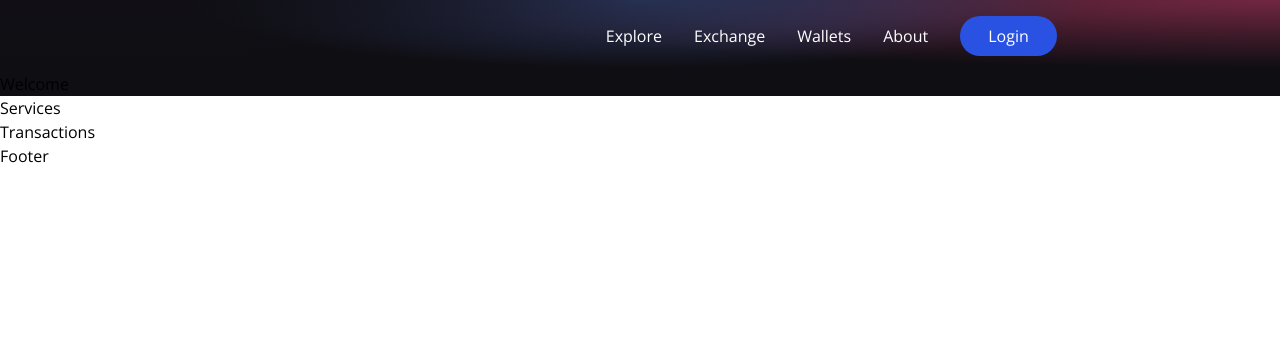
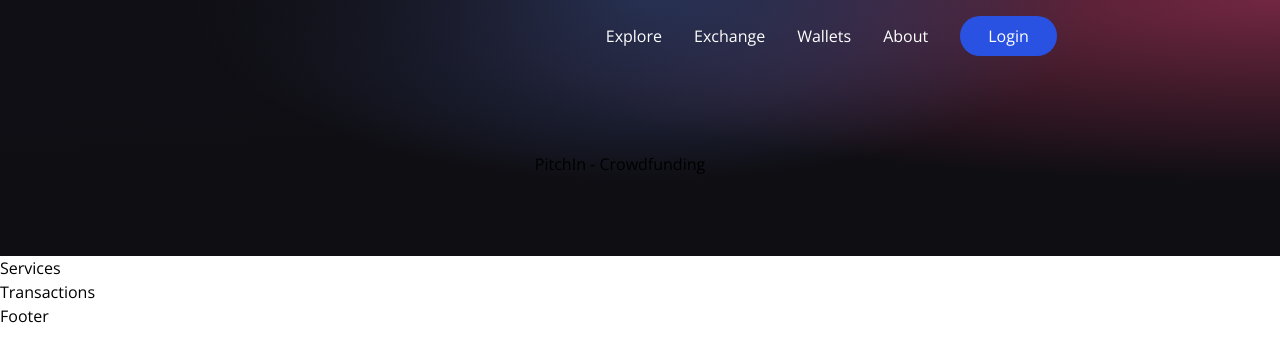
Before and after one commit to nyancodes/pitchin, a React (Vite) app in the folder client/: page / in a window 1280 px wide. Shown: the top 362 px of the page. Built offline with nearby package versions, Linux system fonts and the light colour scheme.

Commit message:
update welcome component

```diff
--- a/client/src/components/Welcome.jsx
+++ b/client/src/components/Welcome.jsx
@@ -1,7 +1,17 @@
+import { AiFillPlayCircle } from "react-icons/ai";
+import { SiEthereum } from "react-icons/si";
+import { BsInfoCircle } from "react-icons/bs";
+
 const Welcome = () => {
-    return (
-        <h1>Welcome</h1>
-    );
-}
+  return (
+    <div className="flex w-full justify-center items-center">
+      <div className="flex md:flex-row flex-col items-start justify-between md:p-20 py-12 px-4">
+        <div className="flex flex-1 justify-start flex-col md:mr-10">
+          <h2>PitchIn - Crowdfunding</h2>
+        </div>
+      </div>
+    </div>
+  );
+};
 
 export default Welcome;
```
